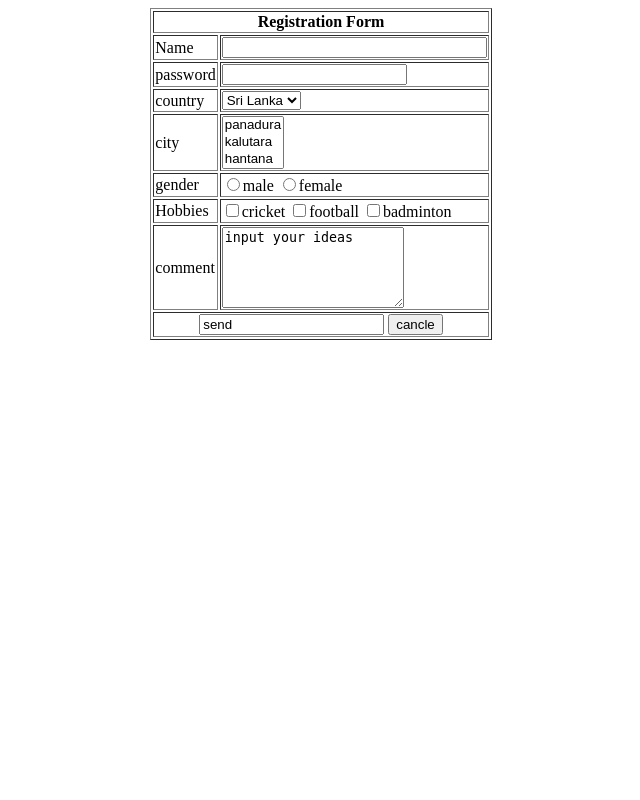
After one commit to Klakmal/Jayarathna-admin, a PHP site: page /form.html in a window 1280 px wide. The commit adds this page. Shown: the whole page, without its empty margins (319-959 px from the left). Run offline with PHP 8.4, Linux system fonts and the light colour scheme.

Commit message:
Susith
Add login part to signup(login.php)
instead of home page for example add form.html to check it work

```diff
--- /dev/null
+++ b/form.html
@@ -0,0 +1,65 @@
+<html>
+<head>
+<title>Form</title>
+</head>
+<body>
+<table align=center border=1>
+<tr>
+<th colspan=2>Registration Form</th>
+</tr>
+<tr>
+<td>Name</td>
+<td><input type=text name=name size="30" length="25"</td>
+</tr>
+<tr>
+<td>password</td>
+<td><input type=password name=pass></td>
+</tr>
+<tr>
+<td>country</td>
+<td><select name=country>
+<option>Sri Lanka</option>
+<option>India</option>
+<option>Australia</option>
+</select></td>
+</tr>
+<tr>
+<td>city</td>
+<td><select name=city multiple size=3>
+<option>panadura</option>
+<option>kalutara</option>
+<option>hantana</option>
+<option>nuwara</option>
+<option>jaffna</option>
+</select></td>
+</tr>
+<tr>
+<td>gender</td>
+<td><input type=radio name=pass value=man>male
+<input type=radio name=pass value=female>female
+</td>
+</tr>
+<td>Hobbies</td>
+<td><input type=checkbox name="cricket">cricket
+<input type=checkbox name="football">football
+<input type=checkbox name="badminton">badminton
+</td>
+</tr>
+<tr>
+<td>comment</td>
+<td>
+<textarea name="message" rows="5" col="60">
+input your ideas</textarea>
+</td>
+</tr>
+<tr>
+<td colspan=2 align=center>
+<input type=subit value=send>
+<input type=reset value=cancle>
+</td>
+</tr>
+</table>
+
+
+</body>
+</html>
```
Also changed, not shown: login.php (+54 -1 lines).
